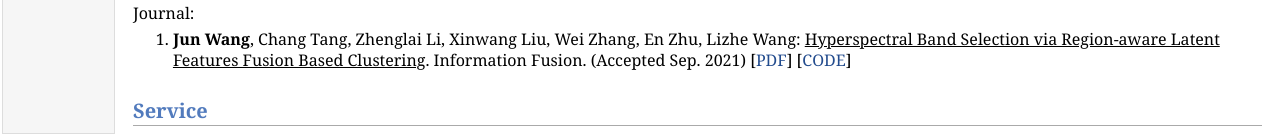
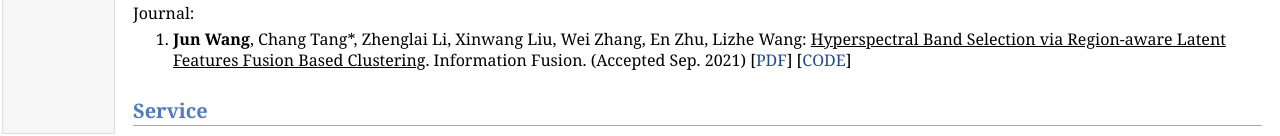
Before and after one commit to WangJun2023/WangJun2023.github.io, a plain HTML site: page index.html in a window 1280 px wide. Shown: the part 662-798 px from the top of the page. Drawn offline with Linux system fonts and the light colour scheme.

Commit message:
Update index.html

```diff
--- a/index.html
+++ b/index.html
@@ -51,7 +51,7 @@ Github Page: <a href="https://github.com/WangJun2023/"><i>https://github.com/Wan
   <p>Journal:</p>
 <ol>
   <li>
-    <p><b>Jun Wang</b>, Chang Tang, Zhenglai Li, Xinwang Liu, Wei Zhang, En Zhu, Lizhe Wang: <u>Hyperspectral Band Selection via Region-aware Latent Features Fusion Based Clustering</u>. Information Fusion. (Accepted Sep. 2021) [<a href="Publications/RLFFC.pdf">PDF</a>] [<a href="https://github.com/WangJun2023/RLFFC">CODE</a>]</p>
+    <p><b>Jun Wang</b>, Chang Tang*, Zhenglai Li, Xinwang Liu, Wei Zhang, En Zhu, Lizhe Wang: <u>Hyperspectral Band Selection via Region-aware Latent Features Fusion Based Clustering</u>. Information Fusion. (Accepted Sep. 2021) [<a href="Publications/RLFFC.pdf">PDF</a>] [<a href="https://github.com/WangJun2023/RLFFC">CODE</a>]</p>
   </li>
 </ol>
 <ol>
```
